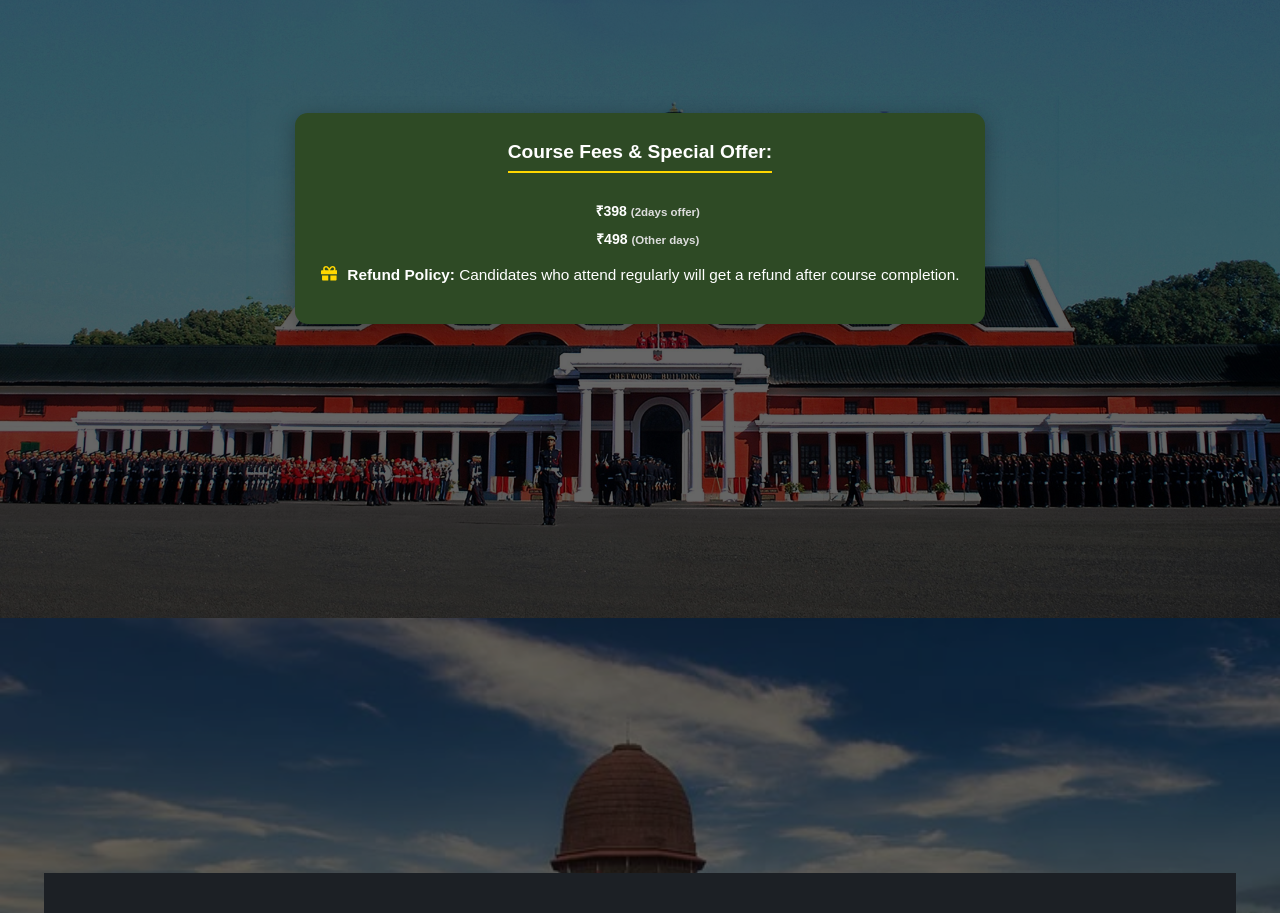
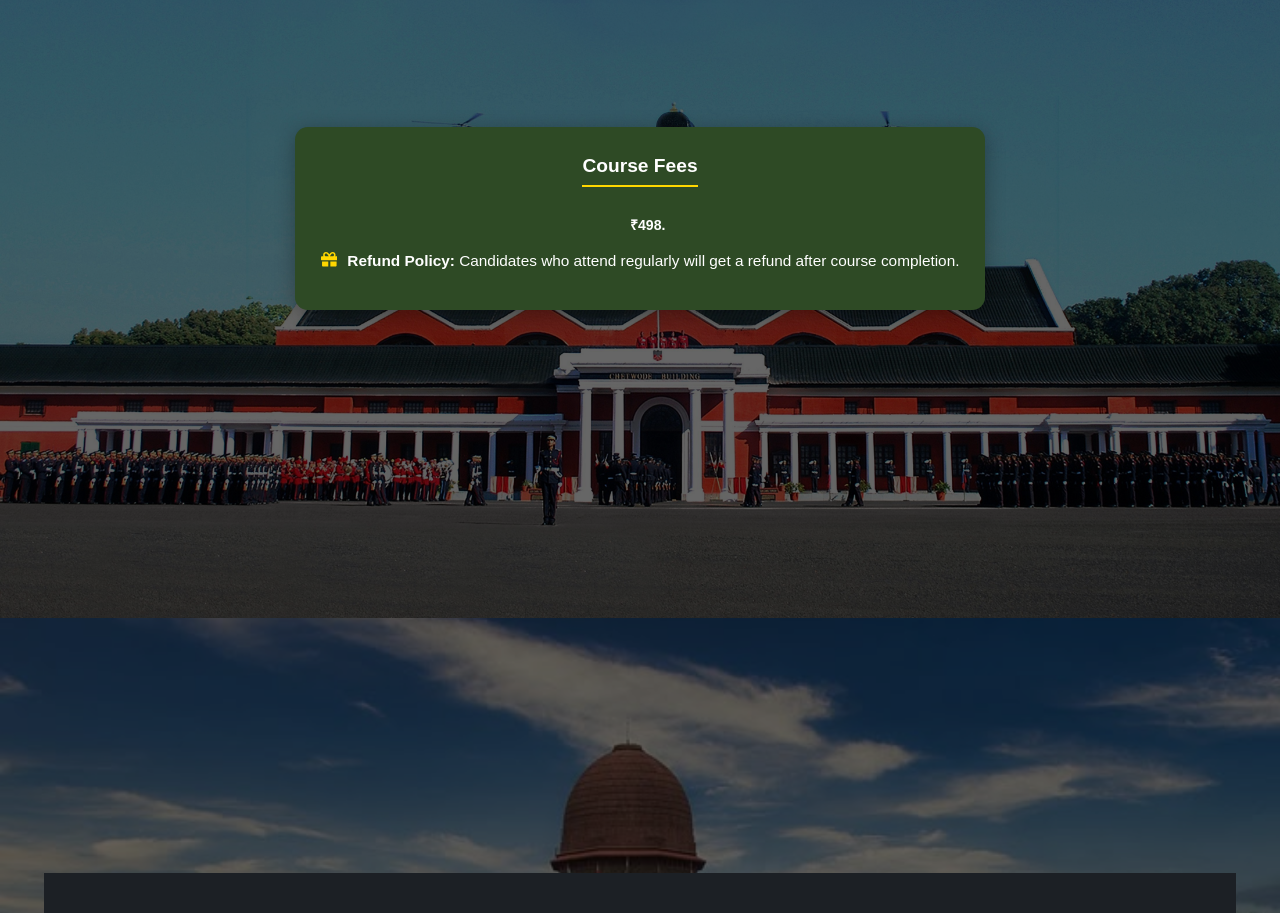
Before and after one commit to HKPUNEET/Cadet-s-Course, a Next.js app: page / in a window 1280 px wide. Shown: the part 2620-3533 px from the top of the page. Built offline with nearby package versions, Linux system fonts and the light colour scheme.

Commit message:
updated price

```diff
--- a/src/components/course.tsx
+++ b/src/components/course.tsx
@@ -5,10 +5,10 @@ import styles from "./course.module.css";
 export default function Course() {
     return (
         <div className={styles.container} id="section-fees">
-            <h2 className={styles.title}>Course Fees & Special Offer:</h2>
+            <h2 className={styles.title}>Course Fees</h2>
             <ul className={styles.list}>
-                <li className={styles.price}>₹398 <span className={styles.price}>(2days offer)</span></li>
-                <li className={styles.price}>₹498  <span className={styles.price}>(Other days)</span></li>
+                <li className={styles.price}>₹498. <span className={styles.price}></span></li>
+                {/*<li className={styles.price}>₹498  <span className={styles.price}></span></li>*/}
             </ul>
 
             <div className={styles.policy}>
```
